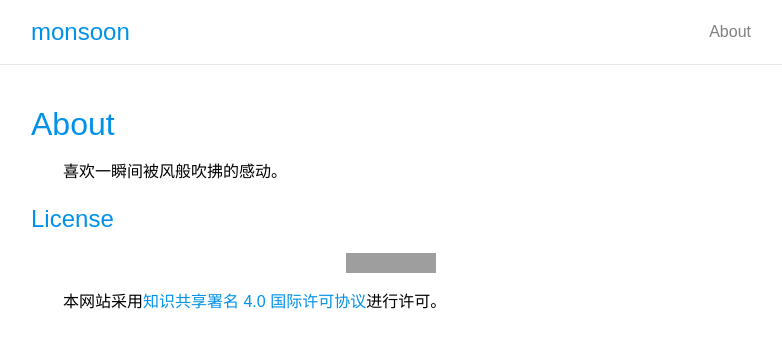
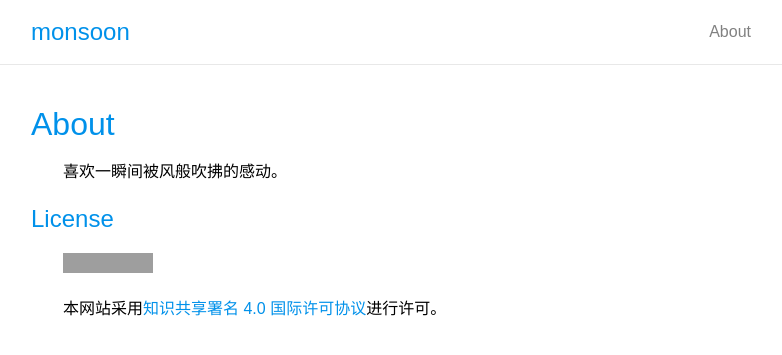
Before and after one commit to youxiaojie/floating-cat.github.io, a Jekyll site: the page built from about.md, in a window 1280 px wide. Shown: the top 355 px of the page, without its empty margins (249-1031 px from the left). Built offline with Jekyll 4.4.1, drawn with Linux system fonts in a browser that asks for light colours; grey boxes are pictures that could not be loaded.

```diff
--- a/_sass/main.sass
+++ b/_sass/main.sass
@@ -69,6 +69,8 @@ h1, h2, h3, h2, h5, h6
     height: auto
     display: block
     margin: 0 auto
+    &.not-center
+      display: inline
 
 .post
   pre, code
--- a/about.md
+++ b/about.md
@@ -7,6 +7,8 @@ permalink: /about/
 
 ## License
 
-<a rel="license" href="http://creativecommons.org/licenses/by/4.0/"><img alt="知识共享许可协议" src="https://i.creativecommons.org/l/by/4.0/80x15.png" /></a>
+<a rel="license" href="http://creativecommons.org/licenses/by/4.0/">
+  <img class="not-center" src="https://i.creativecommons.org/l/by/4.0/80x15.png" alt="知识共享许可协议"/>
+</a>
 
 本网站采用<a rel="license" href="http://creativecommons.org/licenses/by/4.0/">知识共享署名 4.0 国际许可协议</a>进行许可。
```
